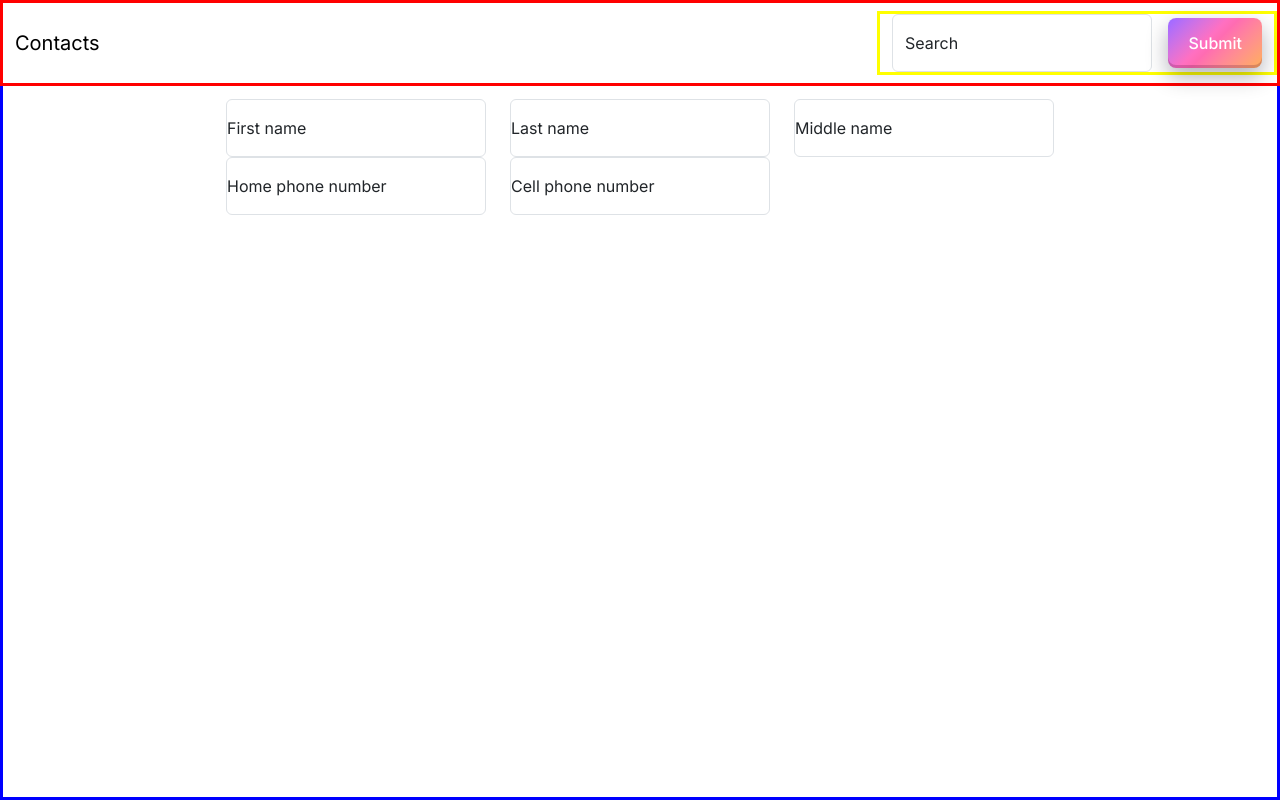
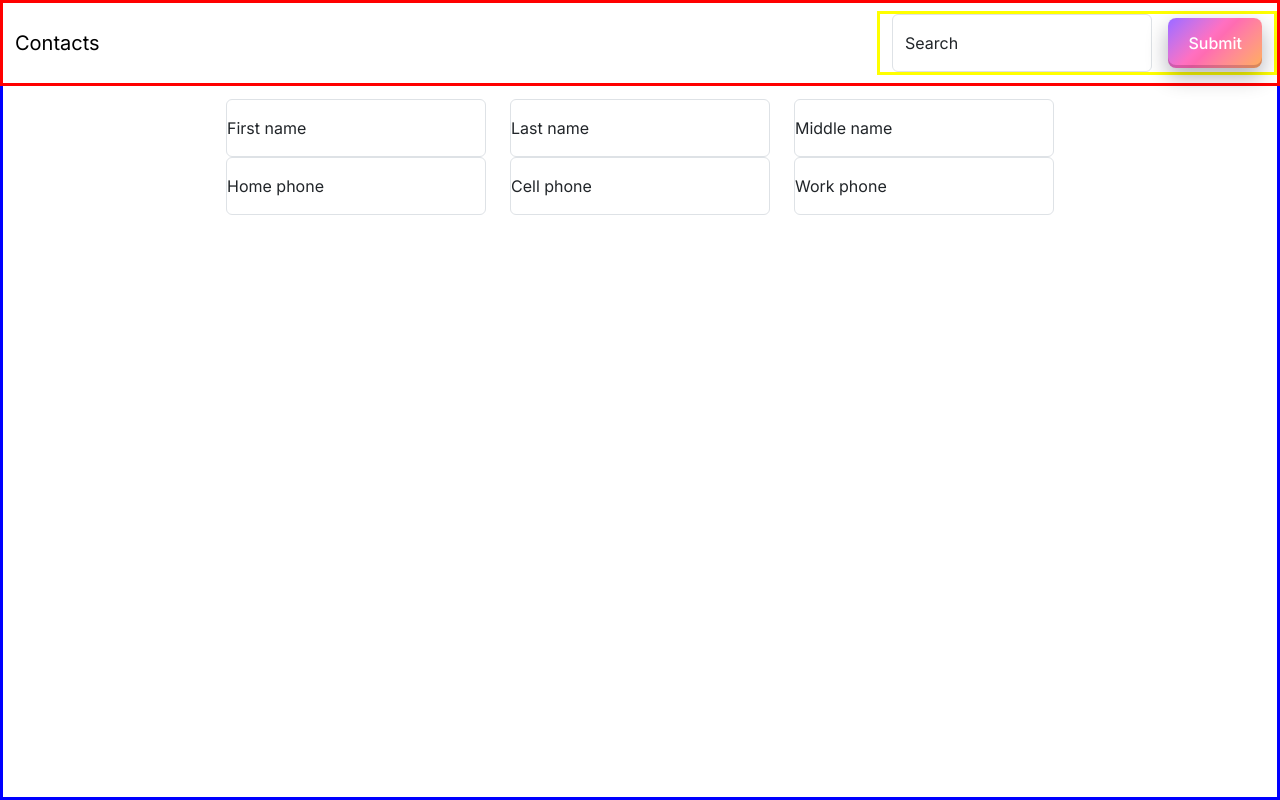
Before and after one commit to BenjaminBrandon/Contacts_app, a Next.js app: page / in a window 1280 px wide. Built offline with nearby package versions, Linux system fonts and the light colour scheme.

Commit message:
cleanup of form placeholders

```diff
--- a/src/app/Contacts/AddContact/AddContact.tsx
+++ b/src/app/Contacts/AddContact/AddContact.tsx
@@ -37,20 +37,29 @@ export const AddContact = () => {
         <Row md="3">
           <FloatingLabel
             controlId="floatingSearch"
-            label="Home phone number"
+            label="Home phone"
           >
             <Form.Control
               type="text"
-              placeholder="Home phone number"
+              placeholder="Home phone"
             />
           </FloatingLabel>
           <FloatingLabel
             controlId="floatingSearch"
-            label="Cell phone number"
+            label="Cell phone"
           >
             <Form.Control
               type="text"
-              placeholder="Cell phone number"
+              placeholder="Cell phone"
+            />
+          </FloatingLabel>
+          <FloatingLabel
+            controlId="floatingSearch"
+            label="Work phone"
+          >
+            <Form.Control
+              type="text"
+              placeholder="Work phone"
             />
           </FloatingLabel>
         </Row>
```
